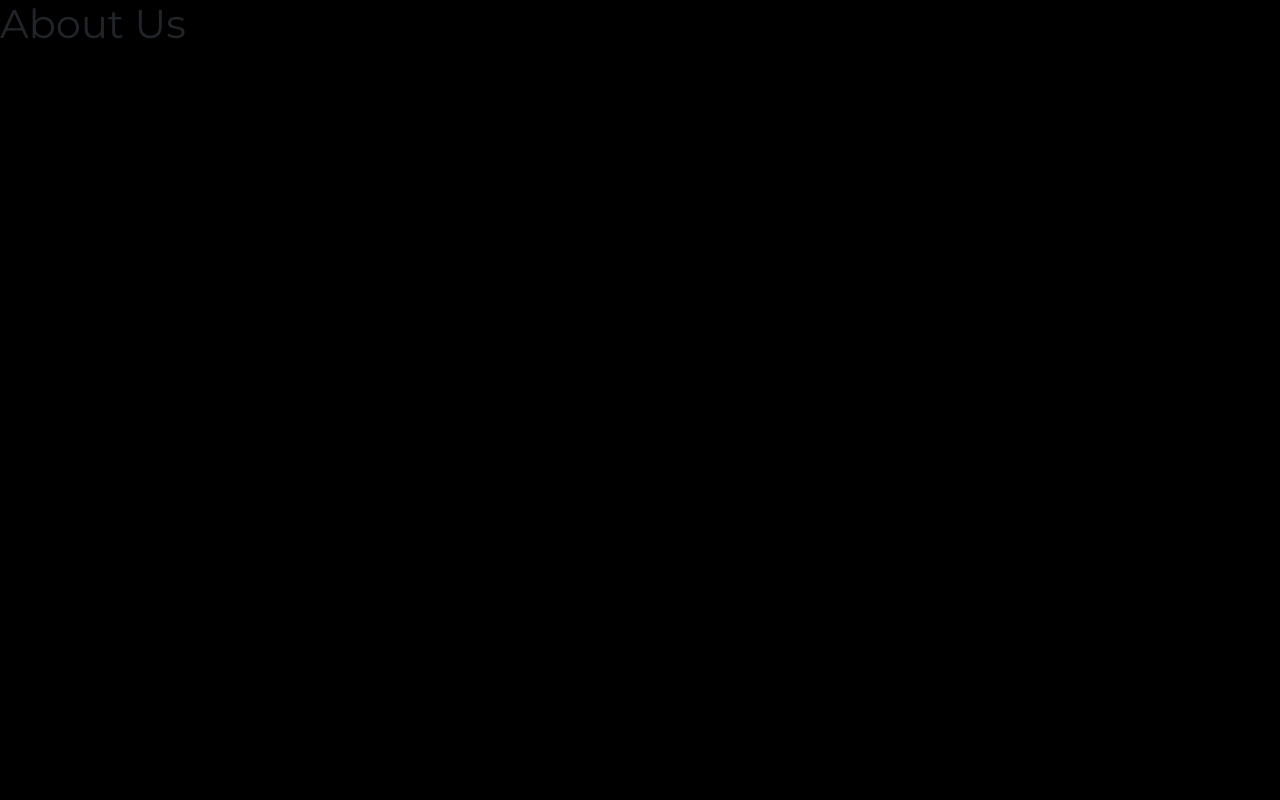
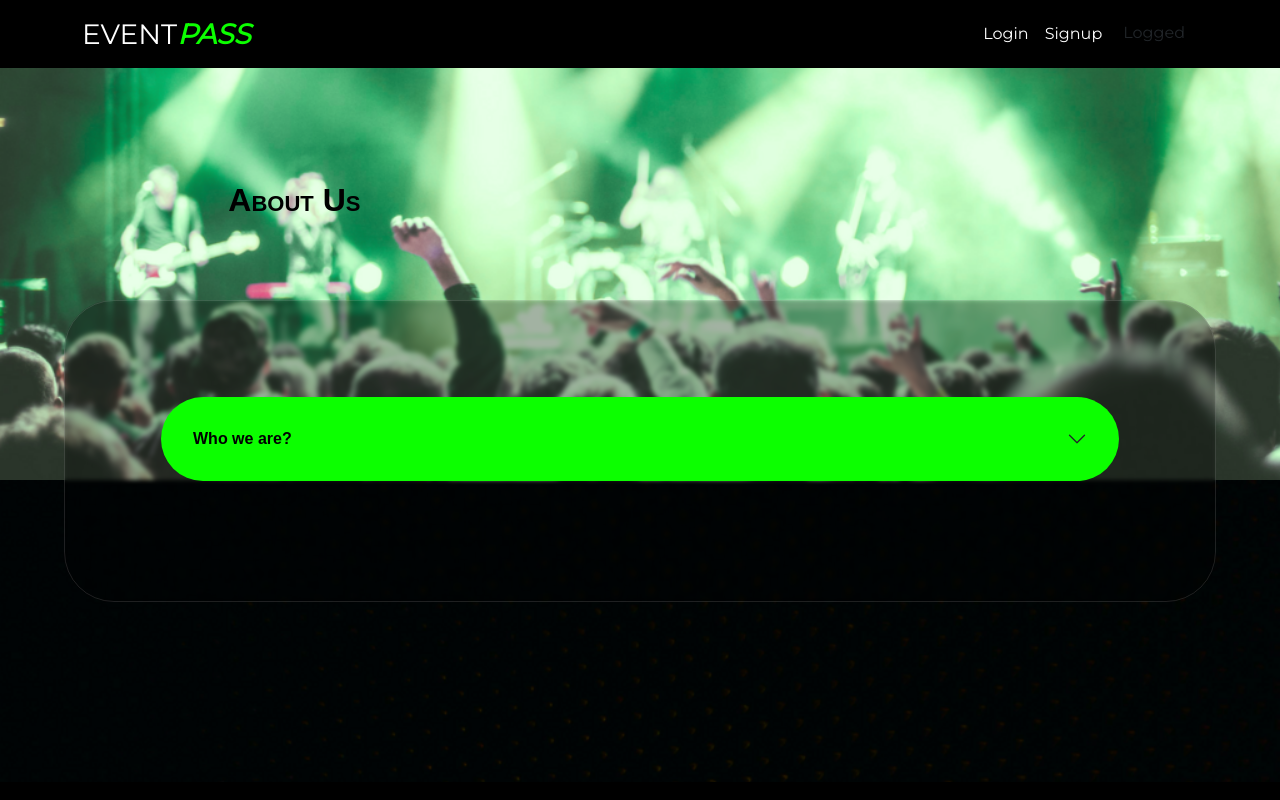
Before and after one commit to emmadamico/23644-grupo2-eventpass, a React (Create React App) app: page /about in a window 1280 px wide. Shown: the top 800 px of the page. Built offline with nearby package versions, Linux system fonts and the light colour scheme.

Commit message:
Se crea 1era AboutUs

```diff
--- a/src/pages/AboutUs.jsx
+++ b/src/pages/AboutUs.jsx
@@ -1,7 +1,35 @@
+import "../App.css";
+import '../styles/faqs.css'
+import Accordion from 'react-bootstrap/Accordion';
+import { MyNavbar } from "../components/Navbar";
+import { Footer } from "../components/Footer";
+
 export function About() {
   return (
-    <>
-      <h1>About Us</h1>
-    </>
+    <main>
+      <MyNavbar />
+      <banner className='banner-faq'>
+        <img
+          src="/banner.png"
+          alt=""
+        />
+        <h1 className="title">About Us</h1>
+      </banner>
+      <section className="faqs">
+        <div className="card-faq mx-auto">
+          <Accordion>
+            <Accordion.Item className='mb-4 border-0' eventKey="0">
+              <Accordion.Header>Who we are?</Accordion.Header>
+              <Accordion.Body>
+                We are a group of students learning to be REACT programmers.
+              </Accordion.Body>
+            </Accordion.Item>
+
+          </Accordion>
+        </div>
+      </section>
+      <Footer />
+    </main>
+
   );
 }
```
